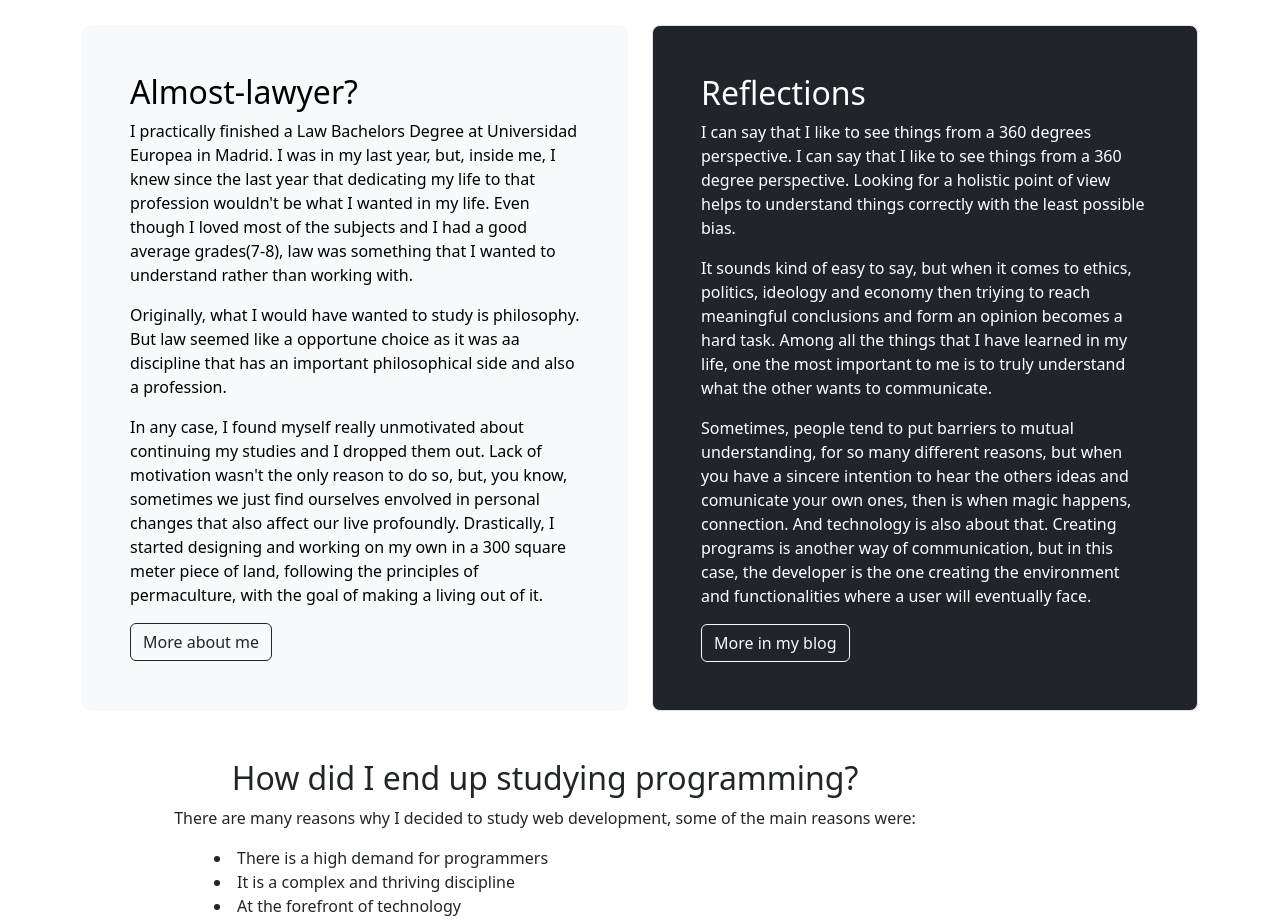
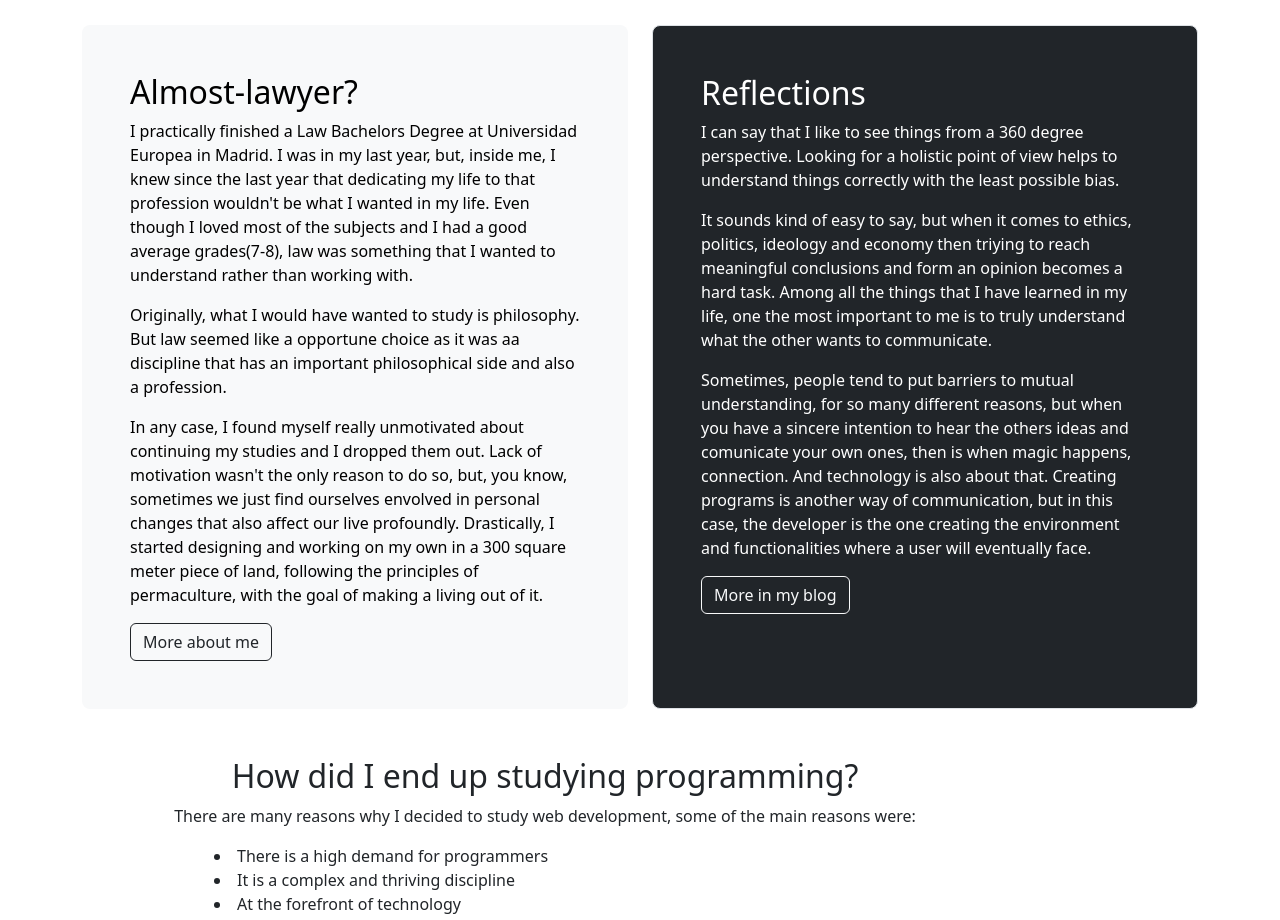
Before and after one commit to MGN3/MarcelinoGilPortfolio.github.io, a plain HTML site: page HTML/aboutme.html in a window 1280 px wide. Shown: the part 1920-2840 px from the top of the page. Drawn offline with nearby package versions, Linux system fonts and the light colour scheme.

Commit message:
Update aboutme.html

```diff
--- a/HTML/aboutme.html
+++ b/HTML/aboutme.html
@@ -327,8 +327,7 @@ dentro de la etiqueta "class") y estilos externos a través del link CSS. El mé
                     <div class="col-md-6">
                         <div class="h-100 p-5 text-bg-dark border rounded-3">
                             <h2>Reflections</h2>
-                            <p>I can say that I like to see things from a 360 degrees perspective.
-                                I can say that I like to see things from a 360 degree perspective.
+                            <p>I can say that I like to see things from a 360 degree perspective.
                                 Looking for a holistic point of view helps to understand things correctly with the least possible bias.
                             </p>
                             <p>
```
